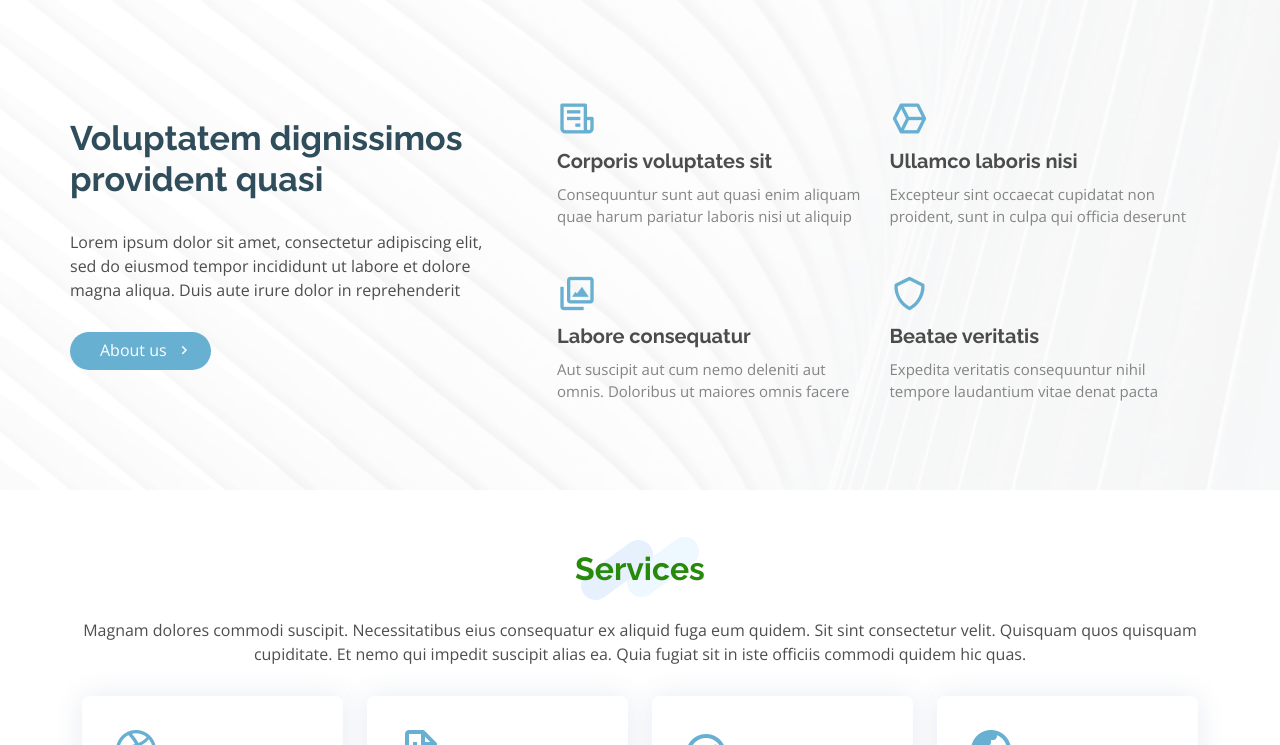
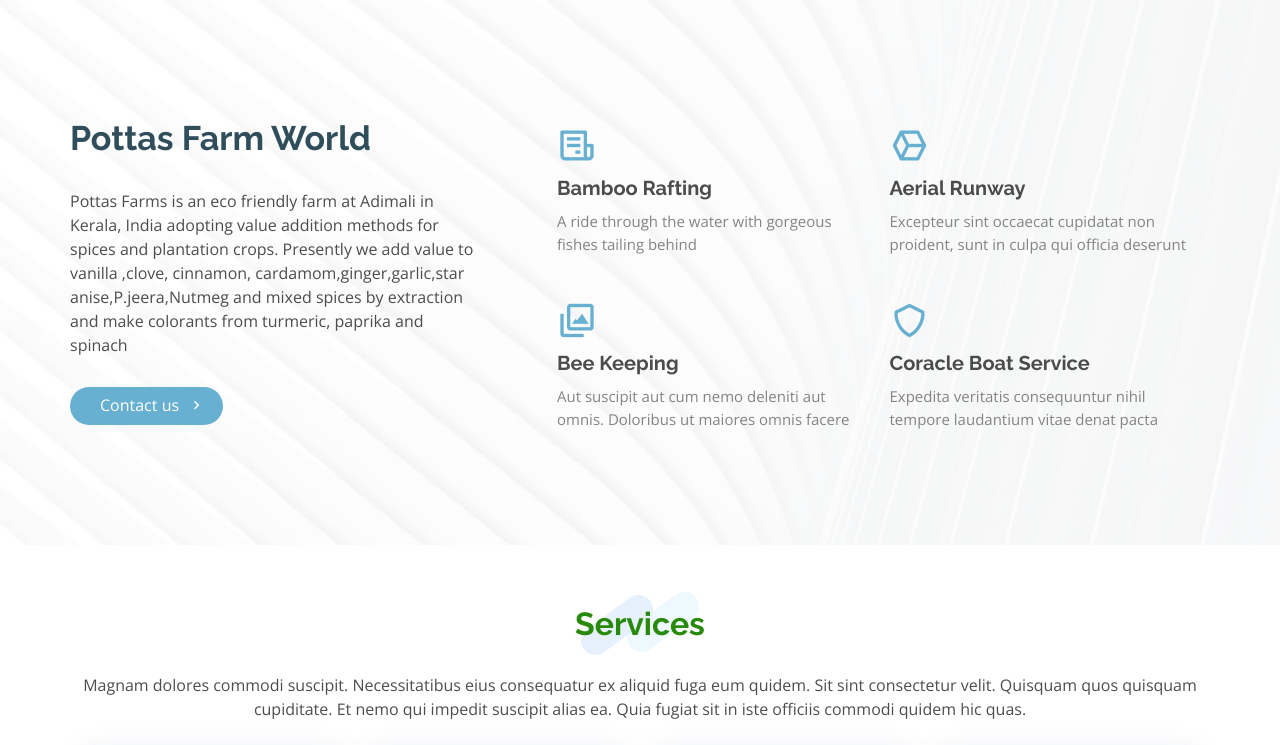
Before and after one commit to JoJosuk/pottasweb, a plain HTML site: page Squadfree/index.html in a window 1280 px wide. Shown: the part 802-1547 px from the top of the page. Drawn offline with nearby package versions, Linux system fonts and the light colour scheme.

Commit message:
some added writing
added some writups which is temporary

```diff
--- a/Squadfree/index.html
+++ b/Squadfree/index.html
@@ -81,11 +81,11 @@
         <div class="row no-gutters">
           <div class="content col-xl-5 d-flex align-items-stretch" data-aos="fade-up">
             <div class="content">
-              <h3>Voluptatem dignissimos provident quasi</h3>
+              <h3>Pottas Farm World</h3>
               <p>
-                Lorem ipsum dolor sit amet, consectetur adipiscing elit, sed do eiusmod tempor incididunt ut labore et dolore magna aliqua. Duis aute irure dolor in reprehenderit
+                Pottas Farms is an eco friendly farm at Adimali in Kerala, India adopting value addition methods for spices and plantation crops. Presently we add value to vanilla ,clove, cinnamon, cardamom,ginger,garlic,star anise,P.jeera,Nutmeg and mixed spices  by extraction  and make colorants from turmeric, paprika and spinach
               </p>
-              <a href="#" class="about-btn">About us <i class="bx bx-chevron-right"></i></a>
+              <a href="#contact" class="about-btn">Contact us <i class="bx bx-chevron-right"></i></a>
             </div>
           </div>
           <div class="col-xl-7 d-flex align-items-stretch">
@@ -93,22 +93,22 @@
               <div class="row">
                 <div class="col-md-6 icon-box" data-aos="fade-up" data-aos-delay="100">
                   <i class="bx bx-receipt"></i>
-                  <h4>Corporis voluptates sit</h4>
-                  <p>Consequuntur sunt aut quasi enim aliquam quae harum pariatur laboris nisi ut aliquip</p>
+                  <h4>Bamboo Rafting</h4>
+                  <p>A ride through the water with gorgeous fishes tailing behind </p>
                 </div>
                 <div class="col-md-6 icon-box" data-aos="fade-up" data-aos-delay="200">
                   <i class="bx bx-cube-alt"></i>
-                  <h4>Ullamco laboris nisi</h4>
+                  <h4>Aerial Runway</h4>
                   <p>Excepteur sint occaecat cupidatat non proident, sunt in culpa qui officia deserunt</p>
                 </div>
                 <div class="col-md-6 icon-box" data-aos="fade-up" data-aos-delay="300">
                   <i class="bx bx-images"></i>
-                  <h4>Labore consequatur</h4>
+                  <h4>Bee Keeping</h4>
                   <p>Aut suscipit aut cum nemo deleniti aut omnis. Doloribus ut maiores omnis facere</p>
                 </div>
                 <div class="col-md-6 icon-box" data-aos="fade-up" data-aos-delay="400">
                   <i class="bx bx-shield"></i>
-                  <h4>Beatae veritatis</h4>
+                  <h4>Coracle Boat Service </h4>
                   <p>Expedita veritatis consequuntur nihil tempore laudantium vitae denat pacta</p>
                 </div>
               </div>
```
Also changed, not shown: Squadfree/assets/img/fish.webp (added).
